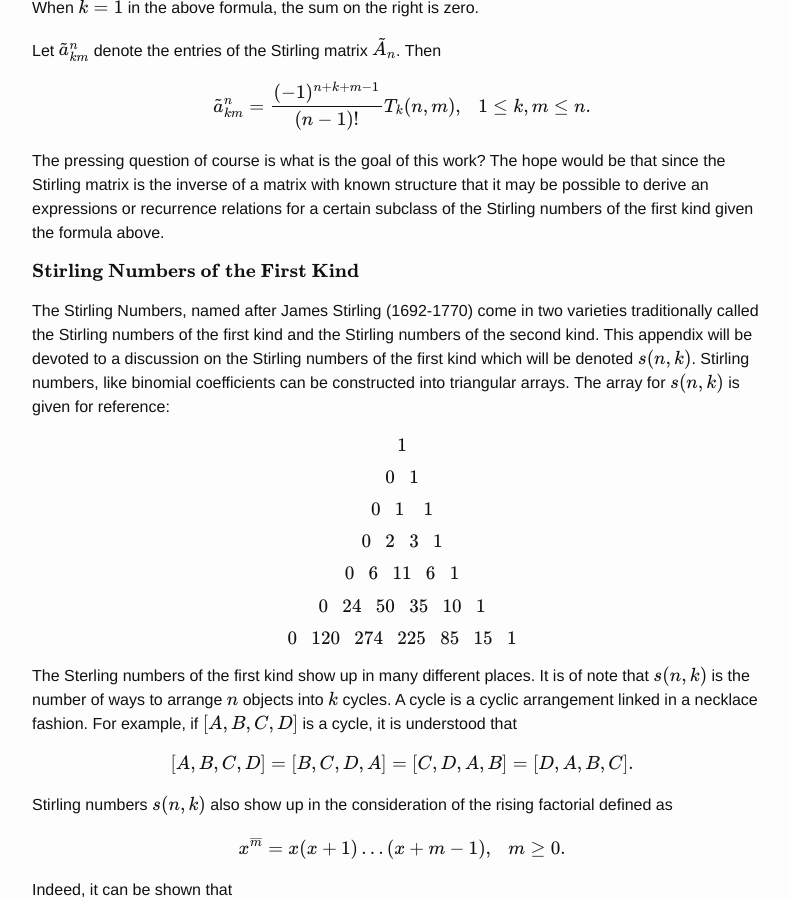
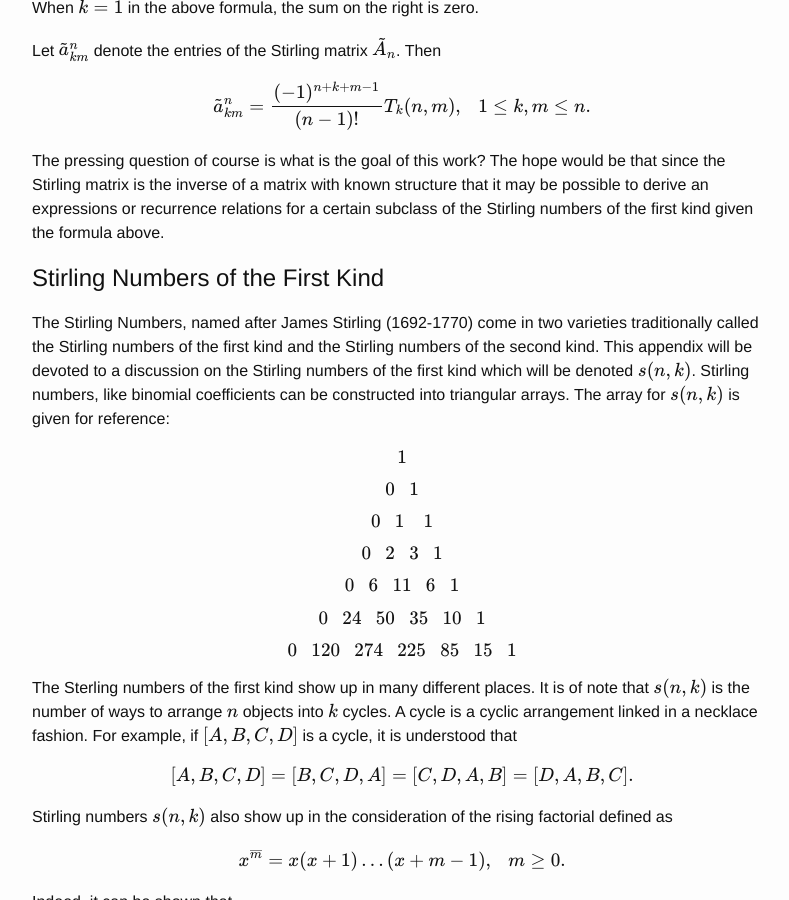
Before and after one commit to JamesEvans2014/JamesEvans2014.github.io, a Jekyll site: the page built from _posts/2014-10-25-Stirling-Matrices-Part-3.md, in a window 1280 px wide and 900 px high, scrolled down 690 px. Shown: the whole window, without its empty margins (238-1027 px from the left). Built offline with Jekyll 4.4.1, drawn with Linux system fonts in a browser that asks for light colours; formulas are drawn with MathJax 3.

Commit message:
Update 2014-10-25-Stirling-Matrices-Part-3.md

```diff
--- a/_posts/2014-10-25-Stirling-Matrices-Part-3.md
+++ b/_posts/2014-10-25-Stirling-Matrices-Part-3.md
@@ -44,7 +44,7 @@ The hope would be that since the Stirling matrix is the inverse of a matrix with
 may be possible to derive an expressions or recurrence relations for a certain subclass of the
 Stirling numbers of the first kind given the formula above.
 
-\\(\textbf {Stirling Numbers of the First Kind}\\)
+#Stirling Numbers of the First Kind
 
 The Stirling Numbers, named after James Stirling (1692-1770) come in two varieties traditionally called the Stirling numbers of the first kind and the Stirling numbers of the second kind. This appendix will be devoted to a discussion on the Stirling numbers of the first kind which will be denoted \\(s(n,k)\\). Stirling numbers, like binomial coefficients can be constructed into triangular arrays. The array for \\(s(n,k)\\) is given for reference:
 \\[1\\]\\[0\ \ \ 1\\]\\[0\ \ \ 1\ \ \ \ 1\\]\\[0\ \ \ 2\ \ \ 3\ \ \ 1\\]\\[0\ \ \ 6\ \ \ 11\ \ \ 6\ \ \ 1\\]\\[0\ \ \ 24\ \ \ 50\ \ \ 35\ \ \ 10\ \ \ 1\\]\\[0\ \ \ 120\ \ \ 274\ \ \ 225\ \ \ 85\ \ \ 15\ \ \ 1\\]
```
